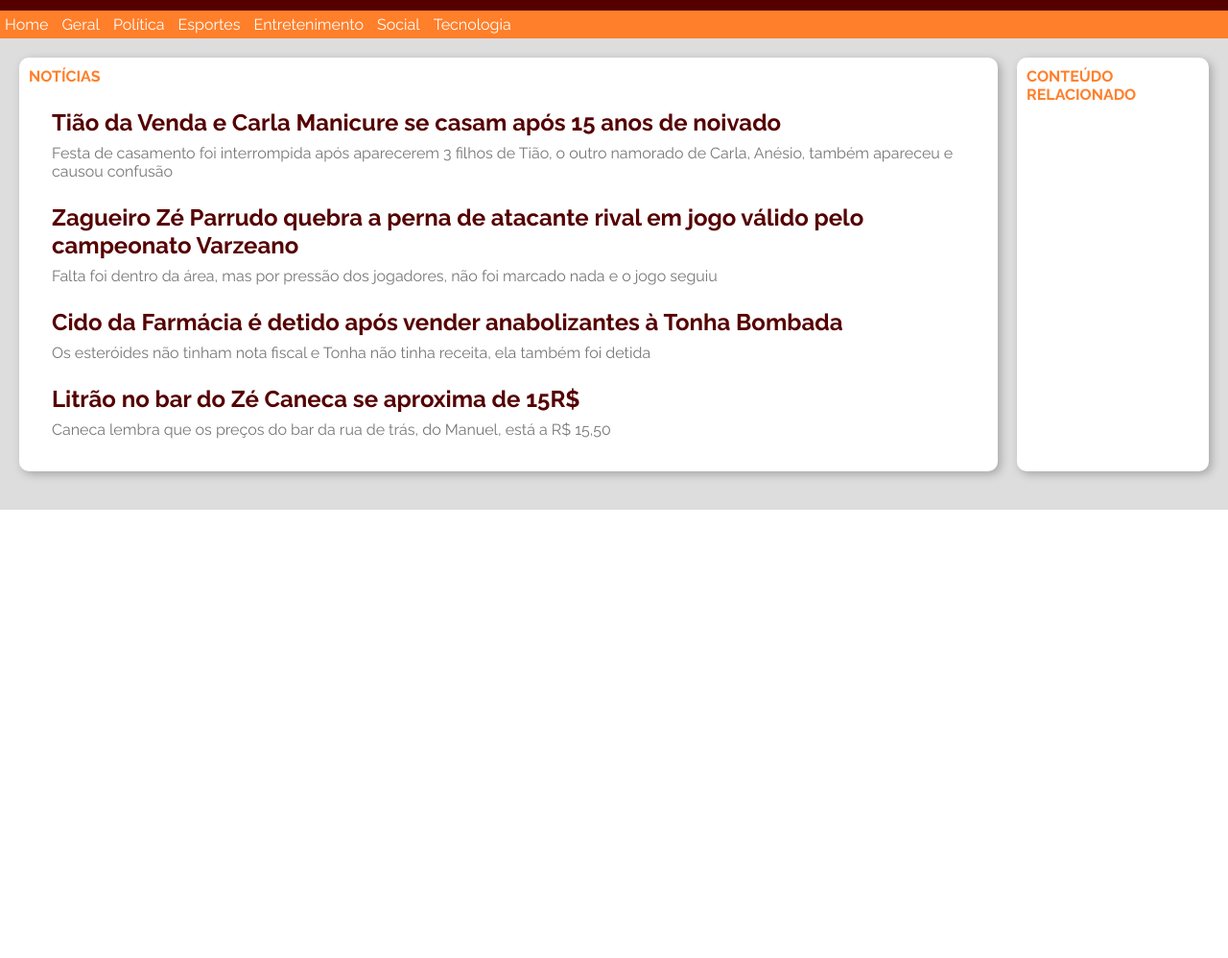
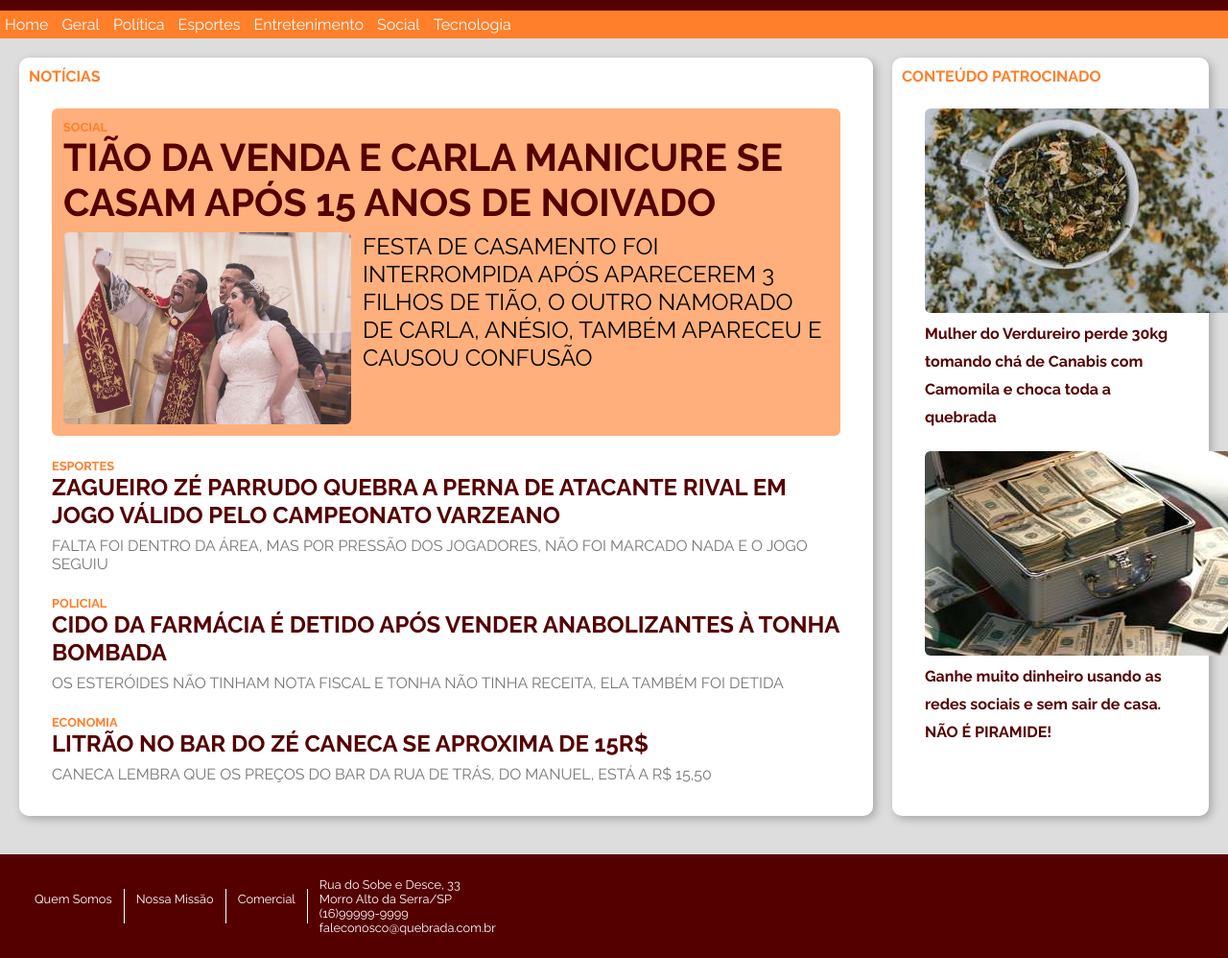
Before and after one commit to PoloVinicius/dw1-dsm, a plain HTML site: page portal/index.html in a window 1280 px wide. Shown: the part 76-1074 px from the top of the page at 96% size. Before the commit the page ends 800 px from the top, so only its background shows below. Drawn offline with Linux system fonts and the light colour scheme.

Commit message:
Aulas 12/05 e 15/05 Quebrada Online

```diff
--- a/portal/estilo.css
+++ b/portal/estilo.css
@@ -5,6 +5,7 @@
 :root {
     --cor-primaria: #550000;
     --cor-secundaria: #ff7f2a;
+    --cor-secundaria-clara: #ffaf7b;
     --cor-fundo-clara: #ffffff;
     --cor-fundo-escura: #dddddd;
     --cor-texto-escura: #777777;
@@ -55,7 +56,7 @@ nav{
     display: flex;
     flex-direction: row;/*row= linha os conteudos ficarão em linha*/
 }
-section{
+main, aside {
     background-color:var(--cor-fundo-clara);
     padding: 10px;
     margin-bottom:20px;
@@ -63,26 +64,84 @@ section{
     border-radius: 10px;
     /*Sombra (drop-down shadow)*/
     box-shadow: 3px 3px 10px rgba(0,0,0,0.25);
+    display: block;
     flex-grow: 1; /*1 unidade de largura*/
 }
-#principal{
-    flex-grow: 4;
+main #principal{
+    display:block;
+    width:75%;
 }
-#secundario{
+aside{
     margin-left: 20px;
+    width:25%;
 }
-section article{
+article{
     margin: 24px;
 }
-section > h1{
+article  h2{
+    font-size: 0.8rem;
+    text-transform: uppercase;
+}
+main, aside h1{
     text-transform: uppercase;
     color: var(--cor-secundaria);
+}
+.manchete{
+    display: flex;
+    flex-direction: row;
+}
+.destaque img{
+    width:300px;
+    display: relative;
+    float: left;
+    border-radius: 6px;
 }
 
 article h1{
     font-size: 1.5rem;
     margin-bottom: 8px;
 }
-article > p{
+article  p{
     color:var(--cor-texto-escura);
 }
+.destaque{
+    background-color:var(--cor-secundaria-clara);
+    padding: 12px;
+    border-radius: 6px;
+}
+.destaque p{
+    color: #000000;
+    font-size: 1.5rem;
+    margin-left: 12px;
+}
+.destaque h1 a{
+    font-size: 2.5rem;
+}
+aside article img{
+    border-radius: 6px;
+}
+aside article a{
+    text-transform: none;
+    font-size: 1rem;
+}
+footer{
+    background-color: var(--cor-primaria);
+    padding: 24px;
+    color: #ffffff;
+    display: flex;
+    flex-direction: row;
+}
+footer a, adress{
+    color:var(--cor-fundo-clara);
+    font-size: 0.8rem;
+}
+footer ul{
+    list-style-type: none;
+    display: inline-block;
+    margin: 12px 0px 12px 0px;
+    padding: 0 12px;
+    border-right: 1px solid #ffffff;
+}
+adress{
+    margin-left: 12px;
+}
--- a/portal/index.html
+++ b/portal/index.html
@@ -5,6 +5,11 @@
     <meta http-equiv="X-UA-Compatible" content="IE=edge">
     <meta name="viewport" content="width=device-width, initial-scale=1.0">
     <link rel="stylesheet" href="estilo.css">
+    <link rel="apple-touch-icon" sizes="180x180" href="/apple-touch-icon.png">
+    <link rel="icon" type="image/png" sizes="16x16" href="/favicon-16x16.png">
+    <link rel="manifest" href="/site.webmanifest">
+    <link rel="icon" type="image/png" sizes="32x32" href="/favicon-32x32.png">
+    <link rel="shortcut icon" href="favicon.ico" type="image/x-icon">
     <title>Quebrada Online</title>
 </head>
 <body>
@@ -23,34 +28,57 @@
         </ul>
     </nav>
     <div class="content"> <!--Área de Conteúdo-->
-        <section id="principal">
+        <main id="principal">
                 <!--Section -> Agrupador de conteúdos semelhantes, dentro de uma section, segundo as informações, espera-se ter um título-->
                 <h1>Notícias</h1>
-            <article><!--Arigo Principal-->
+                <article class="destaque"><!--Arigo Principal-->
+                    <h2>Social</h2>
                     <h1><a href="#">Tião da Venda e Carla Manicure se casam após 15 anos de noivado</a></h1>
+                    <div class="manchete">
+                        <img src="img/tiaoecarla600x400.jpg" alt="Foto dos noivos com Padre Cicero" title="Foto: Felipe Menegazzi Barbosa">
                         <p>Festa de casamento foi interrompida após aparecerem 3 filhos de Tião, o  outro namorado de Carla, Anésio, também apareceu e causou confusão </p>
+                    </div>
                 </article>
                 <article><!--Arigo Principal-->
+                    <h2>Esportes</h2>
                     <h1><a href="#">Zagueiro Zé Parrudo quebra a perna de atacante rival em jogo válido pelo campeonato Varzeano</a></h1>
                     <p>Falta foi dentro da área, mas por pressão dos jogadores, não foi marcado nada e o jogo seguiu</p>
                 </article>
                 <article><!--Arigo Principal-->
+                    <h2>Policial</h2>
                     <h1><a href="#">Cido da Farmácia é detido após vender anabolizantes à Tonha Bombada</a></h1>
                     <p>Os esteróides não tinham nota fiscal e Tonha não tinha receita, ela também foi detida</p>
                 </article>
                 <article><!--Arigo Principal-->
+                    <h2>Economia</h2>
                     <h1><a href="#">Litrão no bar do Zé Caneca se aproxima de 15R$</a></h1>
                     <p>Caneca lembra que os preços do bar da rua de trás, do Manuel, está a R$ 15,50</p>
                 </article>
-        </section>
-        <section id="secundario">
-                <h1>Conteúdo relacionado</h1>
-                <aside><!--Assunto secundário-->
+        </main>
+        <aside id="secundario"><!--Assunto secundário-->
+                <h1>Conteúdo patrocinado</h1>
+                <article>
+                    <img src="img/cha320.jpg" alt="imagem cha" title="foto:fotografierende">
+                    <h1><a href="#">Mulher do Verdureiro perde 30kg tomando chá de Canabis com Camomila e choca toda a quebrada</a></h1>
+                </article>
+                <article>
+                    <img src="img/malacheia320.jpg" alt="imagem cha" title="foto:fotografierende">
+                    <h1><a href="#">
+                        Ganhe muito dinheiro usando as redes sociais e sem sair de casa. NÃO É PIRAMIDE!</a></h1>
+                </article>
         </aside>
-        </section>
     </div>
     <footer><!--Rodapé-->
+        <ul><li><a href="#">Quem Somos</a></li></ul>
+        <ul><li><a href="#">Nossa Missão</a></li></ul>
+        <ul><li><a href="#">Comercial</a></li></ul>
+        <adress>
+            Rua do Sobe e Desce, 33<br>
+            Morro Alto da Serra/SP<br>
+            <a href="tel:+5511999999999">(16)99999-9999</a><br>
+            <a href="mailto: faleconosco@quebrada.com.br">faleconosco@quebrada.com.br</a>
 
+        </adress>
     </footer>
 
 </body>
```
Also changed, not shown: portal/favicon.ico (added), portal/img/android-chrome-192x192.png (added), portal/img/android-chrome-512x512.png (added), portal/img/apple-touch-icon.png (added), portal/img/cha.jpg (added), portal/img/cha320.jpg (added), portal/img/favicon-16x16.png (added), portal/img/favicon-32x32.png (added), portal/img/malacheia320.jpg (added), portal/img/pexels-fotografierende-1793035.jpg (added), portal/img/tiaoecarla600x400.jpg (added). Lines whose indentation alone changed are shown as unchanged.
